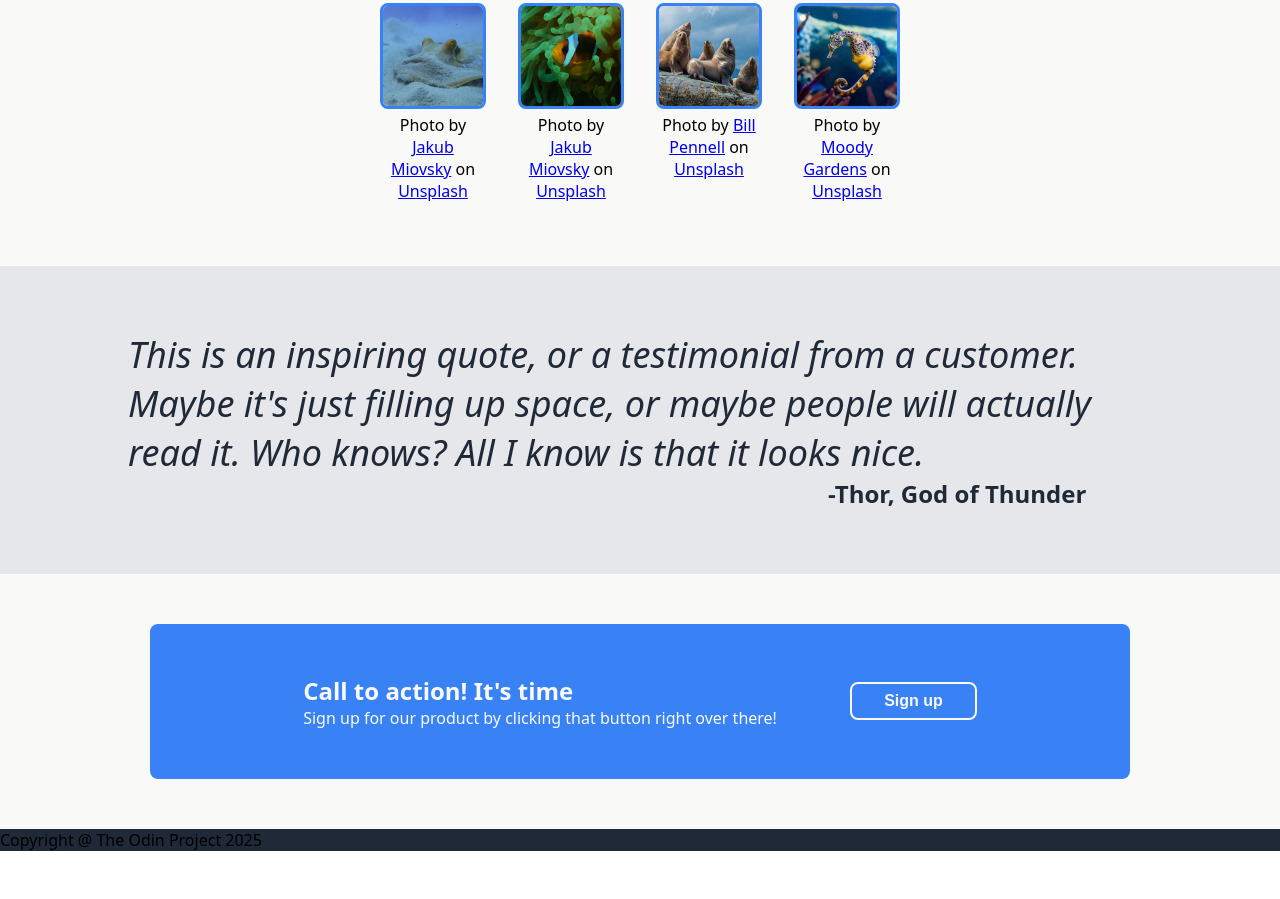
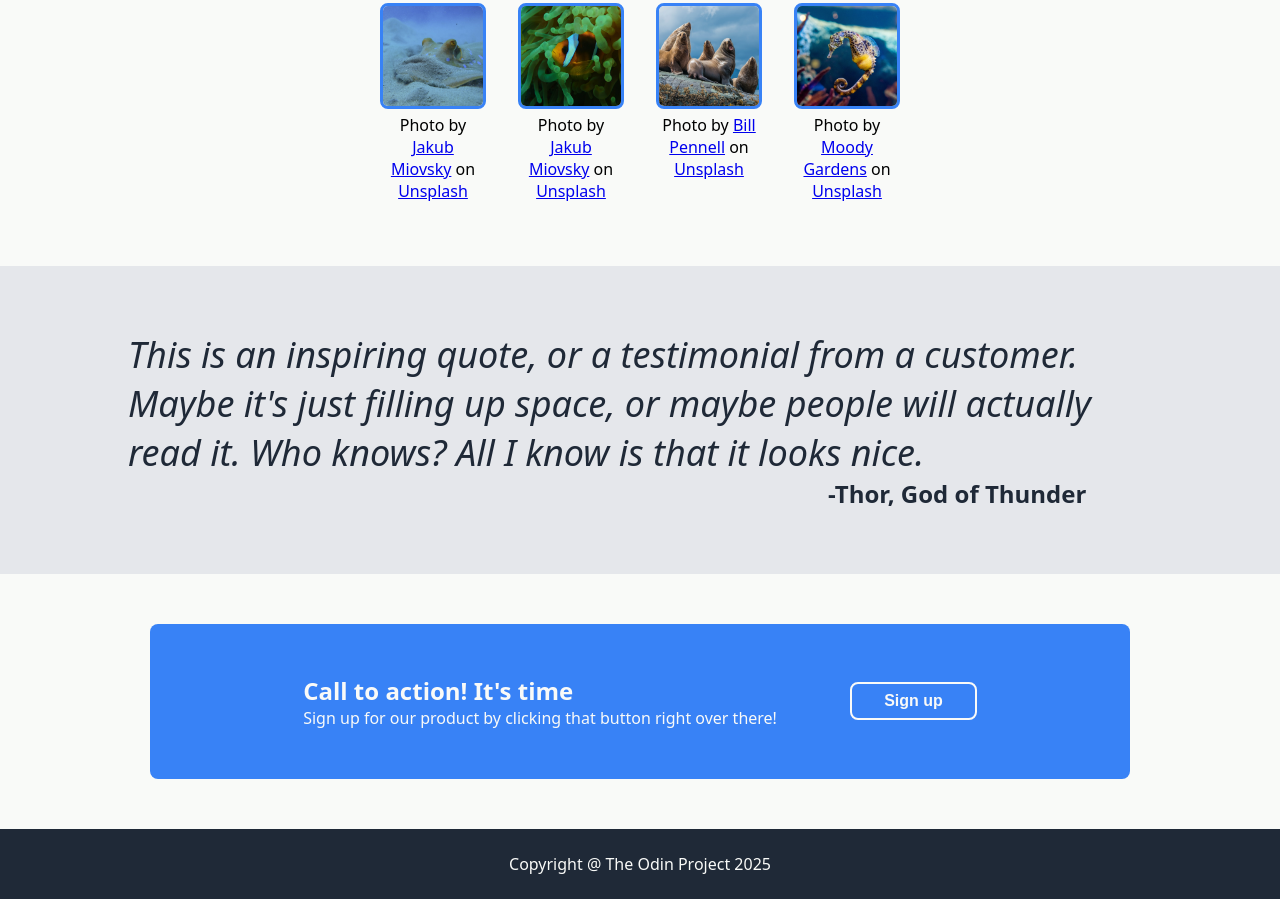
Before and after one commit to LUCC4SZ/landing-page-project, a plain HTML site: page index.html in a window 1280 px wide. Shown: the part 630-1529 px from the top of the page. Before the commit the page ends 1481 px from the top, so only its background shows below. Drawn offline with Linux system fonts and the light colour scheme.

Commit message:
Finish footer section

```diff
--- a/style.css
+++ b/style.css
@@ -157,3 +157,9 @@ button {
 }
 
 /* Footer section */
+
+.footer {
+    color: #f9faf8;
+    text-align: center;
+    padding: 24px 0;
+}
```
